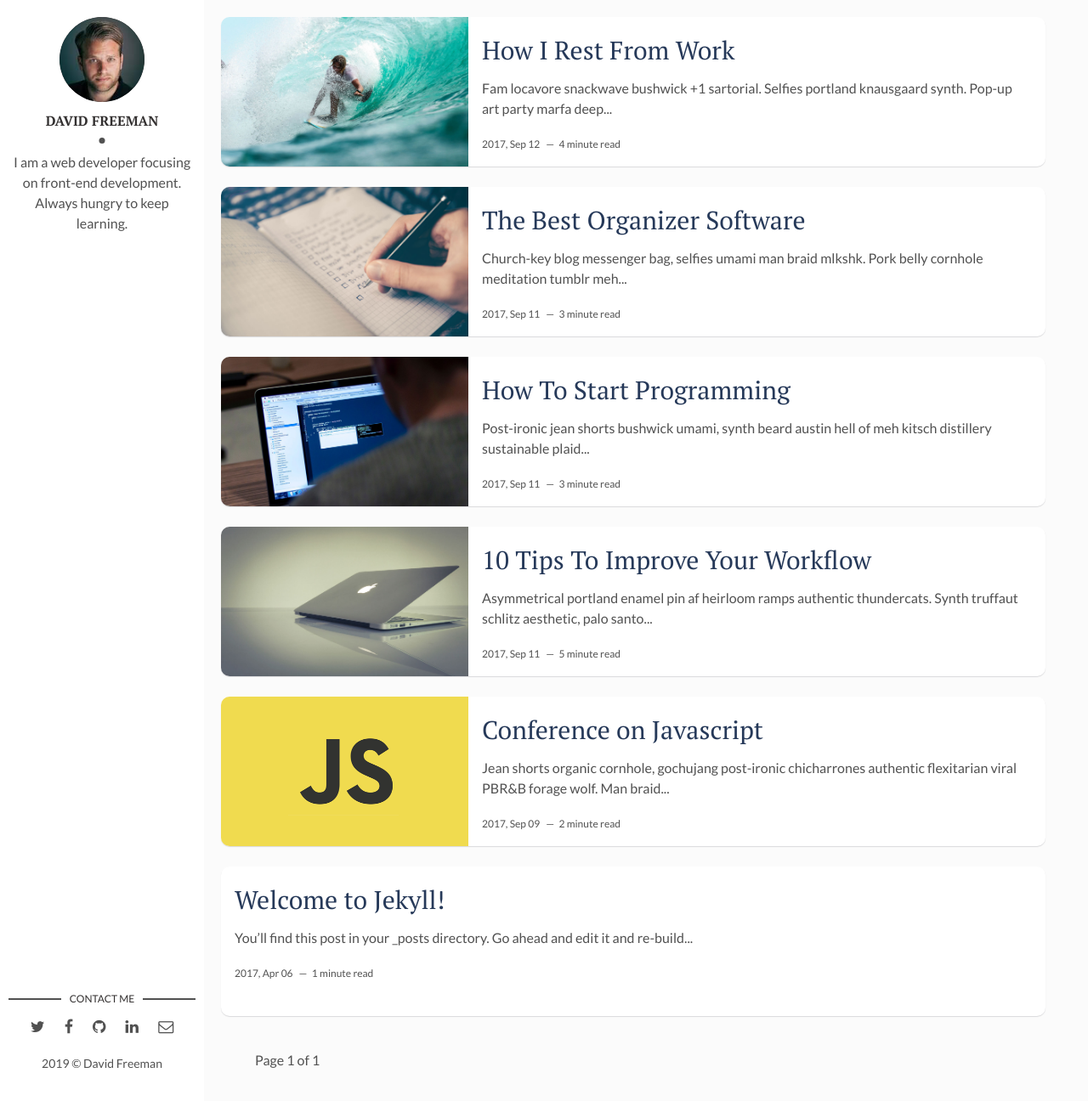
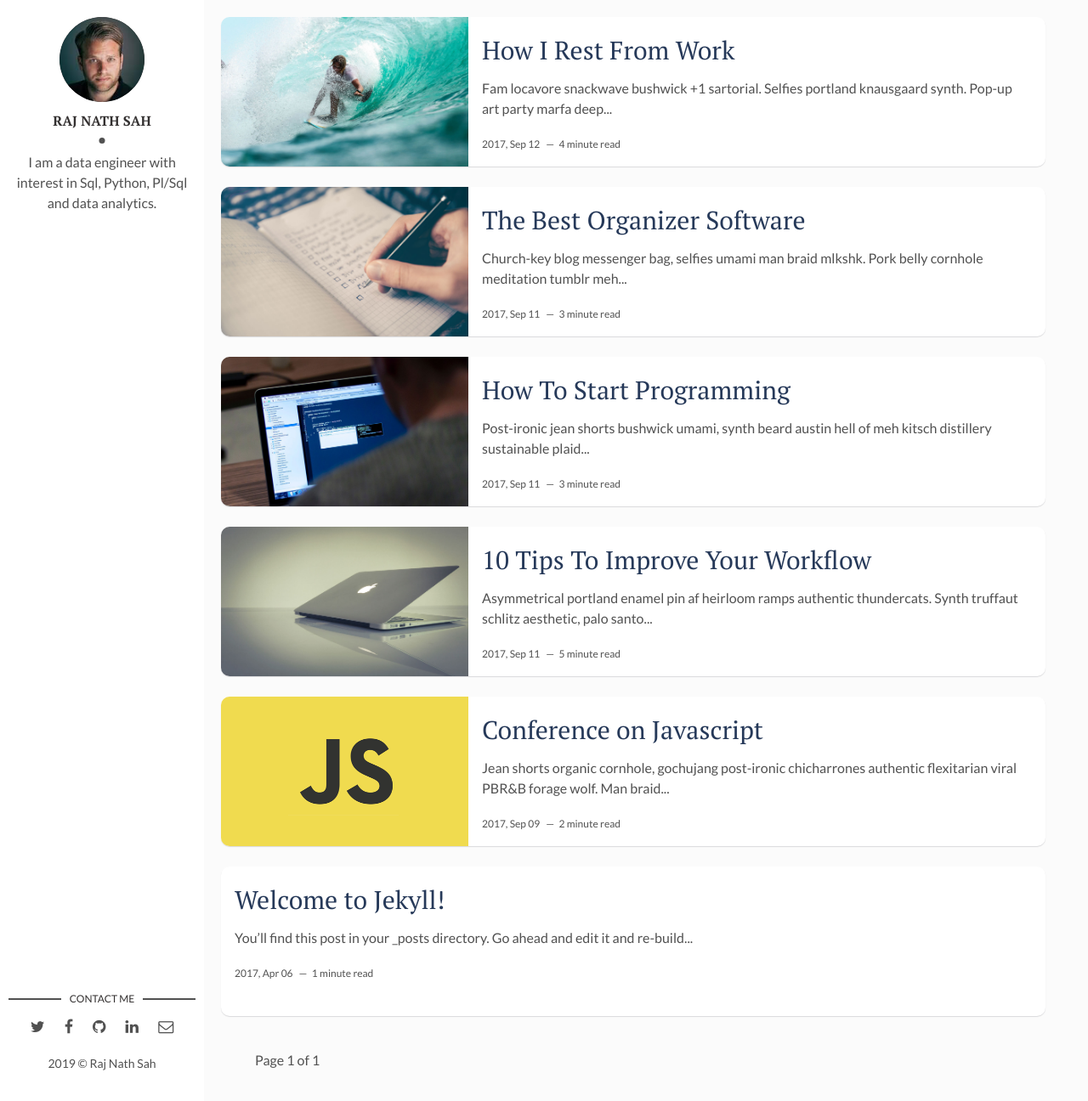
Before and after one commit to rajnathsah/rajnathsah.github.io, a Jekyll site: the page built from index.html, in a window 1280 px wide and 1296 px high. Shown: the whole window at 85% size. Built offline with Jekyll 4.4.1, drawn with Linux system fonts in a browser that asks for light colours; the list of posts is cut into pages by our own code.

Commit message:
Update _config.yml

```diff
--- a/_config.yml
+++ b/_config.yml
@@ -1,4 +1,4 @@
-title: Hello, world! I'm David Freeman
+title: Raj Nath Sah
 description: > # this means to ignore newlines until "baseurl:"
   Write an awesome description for your new site here. You can edit this
   line in _config.yml. It will appear in your document head meta (for
@@ -9,12 +9,12 @@
 site-twitter: #if your site has a twitter account, enter it here
 
 # Author Settings
-author: David Freeman # add your name
+author: Raj Nath Sah # add your name
 author-img: david-freeman.jpg # add your photo
-about-author: I am a web developer focusing on front-end development. Always hungry to keep learning. # add description
+about-author: I am a data engineer with interest in Sql, Python, Pl/Sql and data analytics. # add description
 social-twitter: # add your Twitter handle
 social-facebook: # add your Facebook handle
-social-github: artemsheludko # add your Github handle
+social-github: rajnathsah # add your Github handle
 social-linkedin: # add your Linkedin handle
 social-email: # add your Email address
 
```
